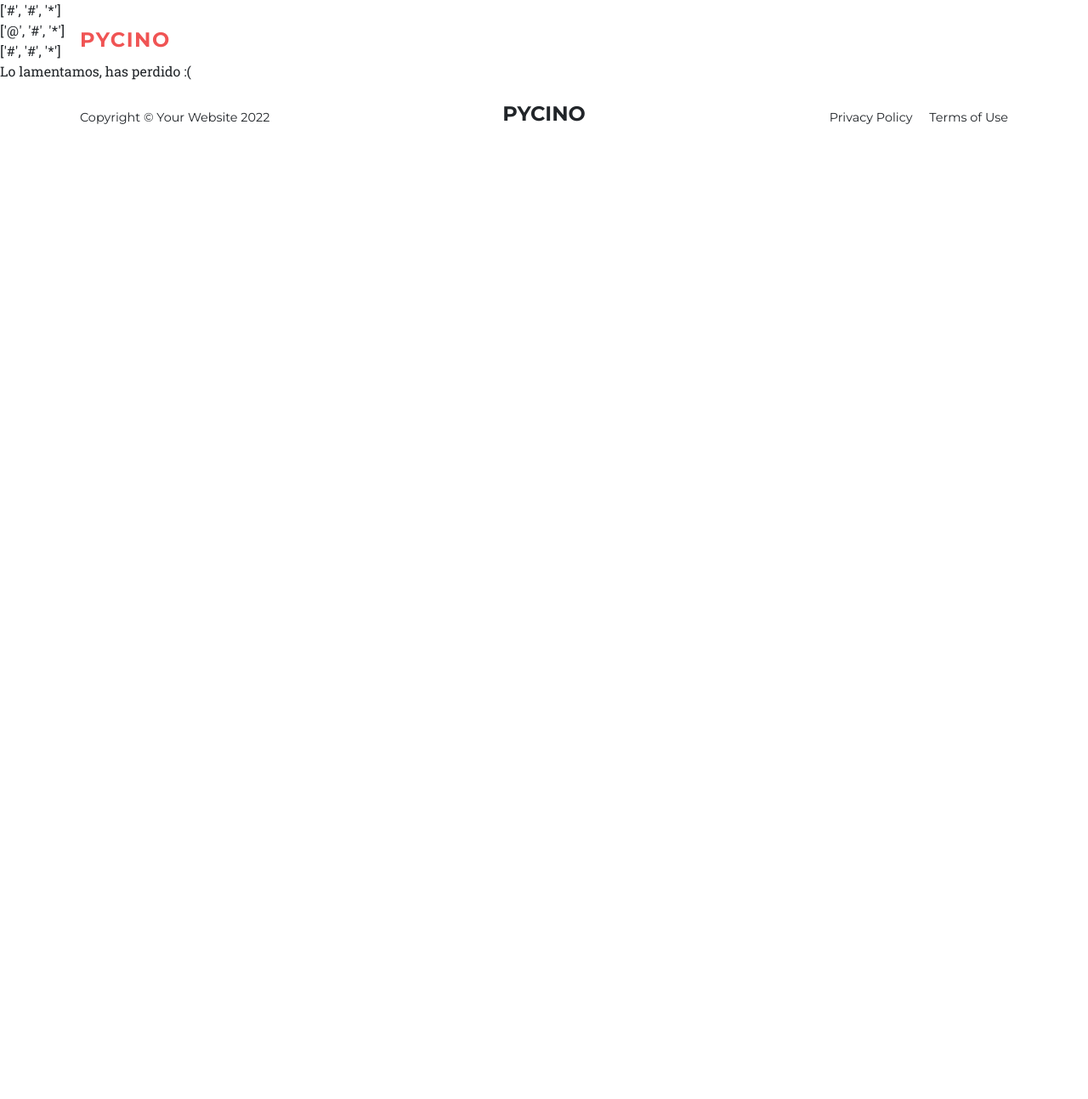
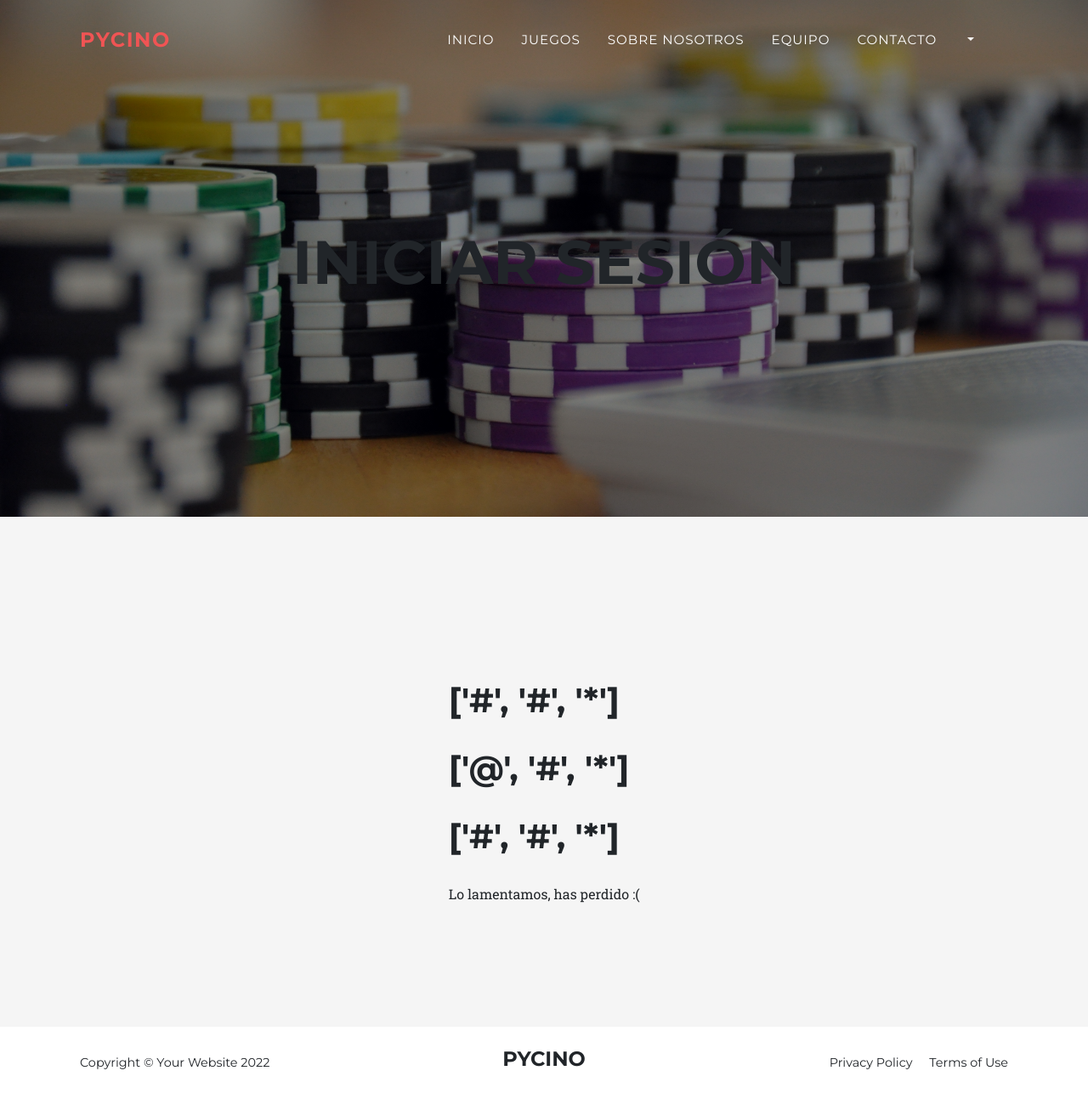
Before and after one commit to EstebanFradin/FinalCoder, a Django app: page /app/slots/ in a window 1280 px wide. Shown: the whole page at 85% size. Before the commit the page ends 146 px from the top, so only its background shows below. Run offline with Django 4.2, Linux system fonts and the light colour scheme; some libraries are stand-ins or nearby versions.

Commit message:
Arreglos en las views

```diff
--- a/proyecto/Moneda/templates/Moneda/base.html
+++ b/proyecto/Moneda/templates/Moneda/base.html
@@ -44,7 +44,7 @@
 
                     <li class="nav-item dropdown"> <a class="nav-link dropdown-toggle" href="./views/perfil.html"
                             role="button" data-bs-toggle="dropdown" aria-expanded="false">
-                            {{user.username}}</a>
+                            {{user.username}} </a>
                         <ul class="dropdown-menu">
                             <li><a class="dropdown-item" href="{% url 'auth-login' %}">Iniciar Sesión</a></li>
                             <li><a class="dropdown-item" href="{% url 'auth-register' %}">Registrarse</a></li>
--- a/proyecto/Moneda/templates/Moneda/slots.html
+++ b/proyecto/Moneda/templates/Moneda/slots.html
@@ -3,9 +3,18 @@
 {% load static %}
 
 {% block Contenido %}
-{{m1}}<br>
-{{m2}}<br>
-{{m3}}<br>
-{{resultado}}
+<header class="masthead">
+    <div class="container">
+        <div class="masthead-heading text-uppercase">INICIAR SESIÓN</div>
+    </div>
+</header>
+<section style="background-color: #f5f5f5;">
+    <div class="container justify-content-center mt-5" style="width:fit-content; ">
+        <h1>{{m1}}</h1><br>
+        <h1>{{m2}}</h1><br>
+        <h1>{{m3}}</h1><br>
+        {{resultado}}<br>
+    </div>
+</section>
 
 {% endblock %}
```
Also changed, not shown: proyecto/Moneda/forms.py (line endings or trailing spaces), proyecto/db.sqlite3.
